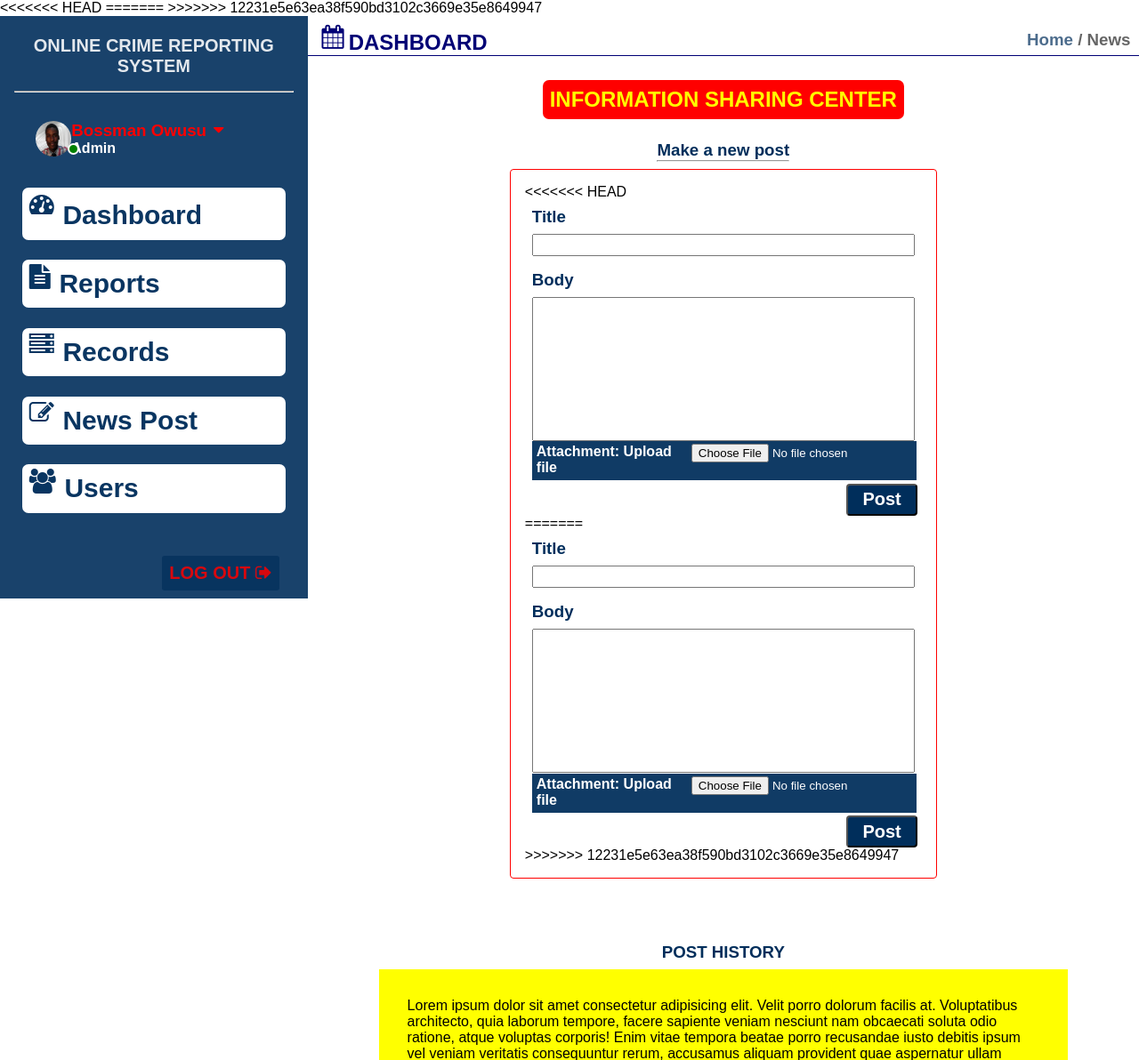
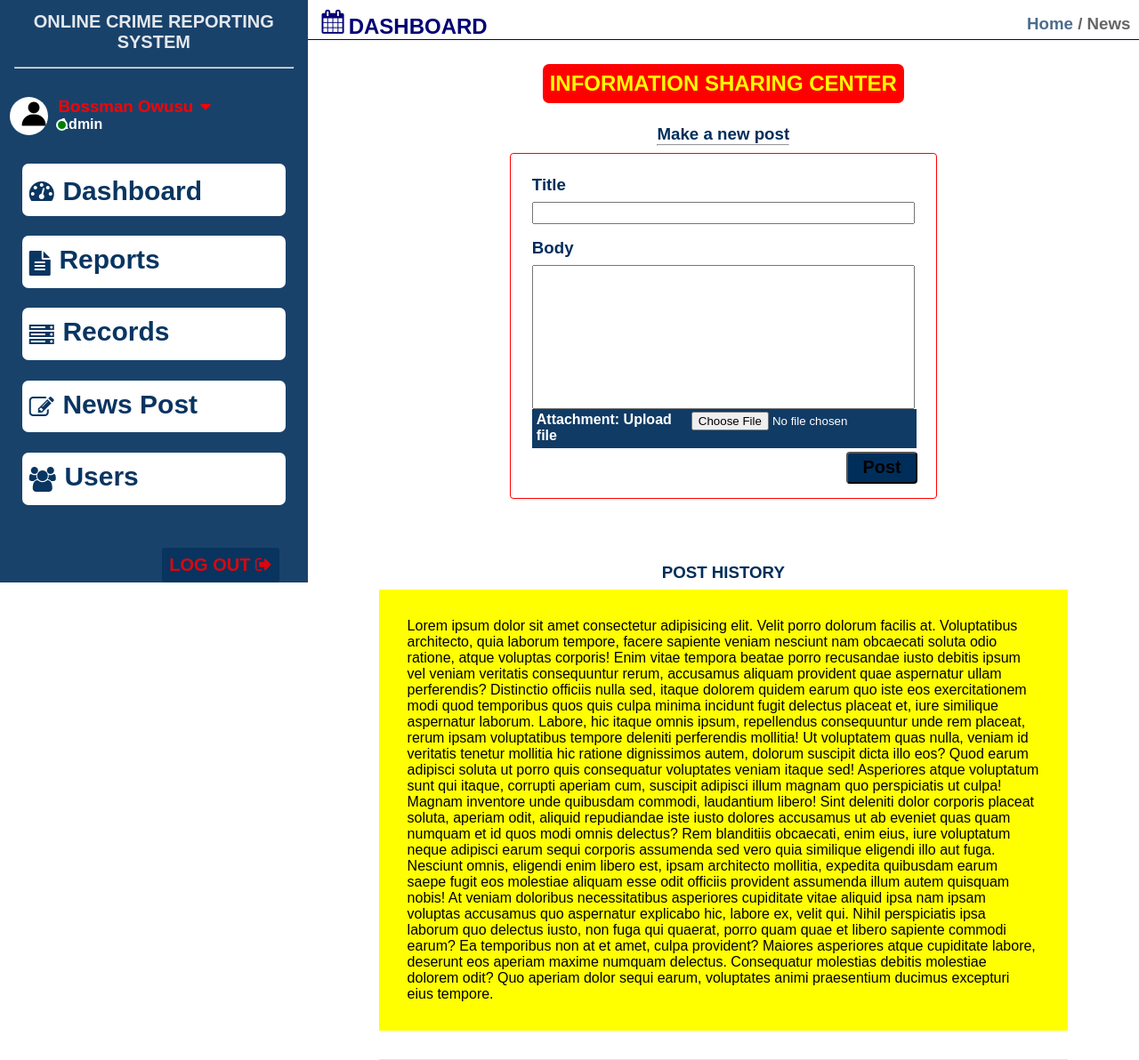
Before and after one commit to kagawahub/online-crime-reporting-system, a PHP site: page /admin/admin_newsPost.php in a window 1280 px wide. Shown: the top 1192 px of the page at 89% size. Run offline with PHP 8.4, Linux system fonts and the light colour scheme; a stand-in replaces the project's code that opens the database connection.

Commit message:
admin update

```diff
--- a/admin/admin_newsPost.php
+++ b/admin/admin_newsPost.php
@@ -1,65 +1,3 @@
-<<<<<<< HEAD
-<?php
-include("../connection.php");
-
-// error_reporting(0);
-$msg=0;
-
-// $dbconn = mysqli_connect('localhost','root','','ocrs_db');
-// if (!$dbconn) {
-//   echo "not connected";
-// }else {
-//   // echo "connected";
-// }
-
-session_start();
-    if(isset($_POST['submit'])){
-        //declare post variables of form
-        $title=$_POST['title'];
-        $post_body=$_POST['post_body'];
-        $photo=$_POST['photo'];
-
-        //session data for report
-        $_SESSION['title'] = $title;
-        $_SESSION['post_body'] = $post_body;
-        $_SESSION['photo'] = $photo;
-
-        //submit button varables
-        $submit = $_POST['submit'];
-
-        if($title == "" || $post_body == ""){
-            $msg="All field is required";
-        }
-
-        if ($msg <= 0) {
-          echo 'Report is submited successfully';
-       // echo"insert";
-        //call session data for report data
-        $title=$_POST['title'];
-        $post_body=$_POST['post_body'];
-        $photo=$_POST['photo'];
-
-        //Save report data
-        $insert = "INSERT INTO `post`(`title`, `post_body`, `photo`,) VALUES ('$title','$post_body','$photo')";
-
-            $results = $conn->exec($insert);
-                if($results){
-                    $msg = $_SESSION['msg'] = "Your news has been posted successfully";
-                     header('location:./admin_dashboard.php');
-                }else{
-                   echo"Don't redirect";
-                   // header("location:./register3.php");
-                }
-
-    }else{
-        echo"Don't insert";
-    }
-
-    }
-?>
-
-
-=======
 <?php
 include ("../conn.php");
 
@@ -83,7 +21,8 @@ if (isset($_POST['submit'])) {
 }
 ?>
 
->>>>>>> 12231e5e63ea38f590bd3102c3669e35e8649947
+
+
 <!DOCTYPE html>
 <html lang="en">
   <head>
@@ -102,7 +41,7 @@ if (isset($_POST['submit'])) {
       <div class="admin_profile_container">
         <div class="admin_pic">
           <div class="rounded_online"></div>
-          <img class="admin_img1" src="../img/boss-about2.png" alt="">
+          <img class="admin_img1" src="../img/items/profile_icon2.png" alt="">
         </div>
         <div class="admin_profiletext_container">
           <h3>Bossman Owusu</h3>
@@ -182,26 +121,7 @@ if (isset($_POST['submit'])) {
 
           <h3>Make a new post <hr></h3>
           <section class="newPost_container">
-<<<<<<< HEAD
-            <form action="" method="POST">
-              <div class="binder">
-              <h3>Title</h3>
-              <input type="text" name="title">
-            </div>
 
-              <div class="binder">
-                <h3>Body</h3>
-                <textarea name="post_body" id="postBody" cols="30" rows="10">
-                </textarea>
-            </div>
-            <div class="attachment">
-              <h4>
-                <span>Attachment:</span> Upload file
-              </h4>
-              <input type="file" name="photo">
-            </div>
-            <button type="submit" name="submit">Post</button>
-=======
             <form action="admin_newsPost.php" enctype="multipart/form-data" method="post">
                   <div class="binder">
                   <h3>Title</h3>
@@ -220,7 +140,6 @@ if (isset($_POST['submit'])) {
                   <input type="file" name="uploadfile">
                 </div>
                 <button name="submit">Post</button>
->>>>>>> 12231e5e63ea38f590bd3102c3669e35e8649947
             </form>
           </section>
           <h3 class="postsLabel">POST HISTORY</h3>
--- a/admin/admin_records.php
+++ b/admin/admin_records.php
@@ -37,7 +37,7 @@ if (!$dbconn) {
       <div class="admin_profile_container">
         <div class="admin_pic">
           <div class="rounded_online"></div>
-          <img class="admin_img1" src="../img/boss-about2.png" alt="">
+          <img class="admin_img1" src="../img/items/profile_icon2.png" alt="">
         </div>
         <div class="admin_profiletext_container">
           <h3>Bossman Owusu</h3>
--- a/scss/ADMIN_scss/admin_dashboard.scss
+++ b/scss/ADMIN_scss/admin_dashboard.scss
@@ -24,13 +24,19 @@
     display: flex;
 
     .admin_pic {
-      width: 20%;
+      width: 2.7rem;
+      height: 2.7rem;
       margin-left: 0.7rem;
+      margin-right: 0.7rem;
+      background: white;
+      border-radius: 50%;
+
       .admin_img1 {
         display: inline-block;
-        height: 2.5rem;
-        width: 2.5rem;
-        border-radius: 50%;
+        height: 2rem;
+        width: 2rem;
+        margin-top: 3px;
+        // border-radius: 50%;
       }
       .rounded_online {
         position: absolute;
@@ -126,7 +132,7 @@
         display: flex;
         flex-direction: row-reverse;
         justify-content: flex-end;
-        gap: .1rem;
+        gap: 0.1rem;
         .admin_icon {
           font-size: 28px;
           margin-left: 8px;
@@ -153,7 +159,7 @@
       color: rgba(255, 0, 0, 0.842);
       margin: 2.3rem 2rem 0.2rem 11rem;
       background: rgba(0, 46, 91, 0.7);
-      padding: .5rem;
+      padding: 0.5rem;
       border-radius: 3px;
       float: right;
     }
--- a/scss/style.css
+++ b/scss/style.css
@@ -1094,14 +1110,18 @@ img {
   display: flex;
 }
 .sidebar .admin_profile_container .admin_pic {
-  width: 20%;
+  width: 2.7rem;
+  height: 2.7rem;
   margin-left: 0.7rem;
+  margin-right: 0.7rem;
+  background: white;
+  border-radius: 50%;
 }
 .sidebar .admin_profile_container .admin_pic .admin_img1 {
   display: inline-block;
-  height: 2.5rem;
-  width: 2.5rem;
-  border-radius: 50%;
+  height: 2rem;
+  width: 2rem;
+  margin-top: 3px;
 }
 .sidebar .admin_profile_container .admin_pic .rounded_online {
   position: absolute;
@@ -1317,46 +1337,6 @@ img {
   text-decoration: none;
 }
 
-table {
-  width: 100%;
-  border-collapse: collapse;
-}
-
-td,
-th {
-  border: 1px solid rgb(221, 221, 221);
-  text-align: left;
-  padding: 8px;
-}
-
-th {
-  background: rgb(0, 46, 91);
-  color: white;
-}
-
-tr:nth-child(even) {
-  background-color: rgb(221, 221, 221);
-}
-
-button {
-  padding: 0.5rem;
-  color: white;
-  border-radius: 45%;
-}
-
-.butContainer {
-  display: flex;
-  gap: 3px;
-}
-
-.editb {
-  background: green;
-}
-
-.deleteb {
-  background: rgba(255, 0, 0, 0.856);
-}
-
 .adminpost_box {
   padding: 1.5rem 5rem;
   display: flex;
--- a/scss/style.scss
+++ b/scss/style.scss
@@ -34,4 +34,4 @@
 @import "./password/forgot_password";
 
 //table
-@import "./ADMIN_scss/_admin_tableStyle";
+// @import "./ADMIN_scss/_admin_tableStyle";
--- a/user_pages/reportForm.php
+++ b/user_pages/reportForm.php
@@ -49,6 +49,7 @@ session_start();
         $witness=$_POST['witness'];
         $witness_info_box=$_POST['witness_info_box'];
 
+        echo "<script>alert('Post created successfully!')</script>";
 
         //Save report data
         $insert = "INSERT INTO `reports`(`date_of_incidence`, `time_of_incidence`, `region`, `location`, `crime_type`, `description`, `attachment`, `witness`, `witness_details`) VALUES ('$date_of_incidence','$time_of_incidence','$region','$location','$crime_type','$description_box','$attachment','$witness','$witness_info_box')";
```
Also changed, not shown: other parts of scss/style.css (+23 -7 lines), admin/admin_createAdmin.php (+69 -2 lines), admin/admin_dashboard.php (+5 -3 lines), scss/ADMIN_scss/_admin_createAdmin.scss (+22 -4 lines), scss/ADMIN_scss/admin_dashboard.css (+8 -4 lines), admin.PNG (deleted), admin/uploads/ATU LOGO.jpg (added), admin/uploads/GIT.jpg (added), 2 other files.
